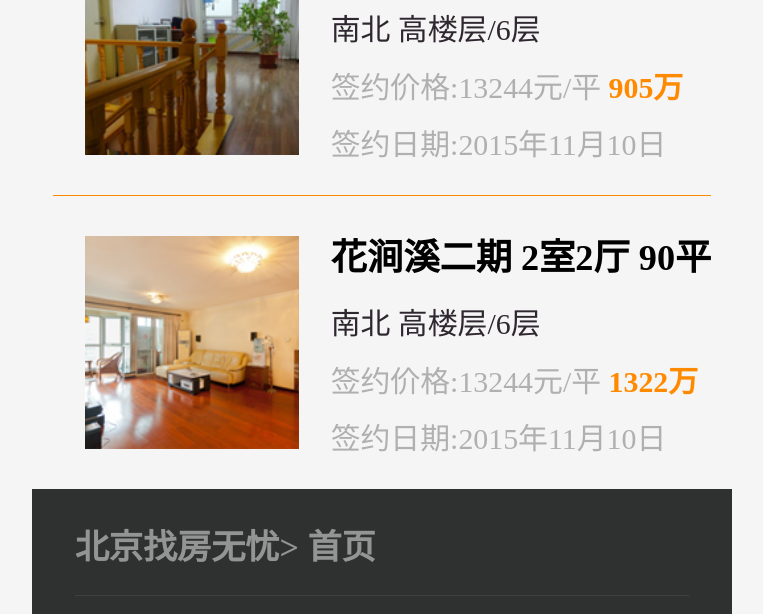
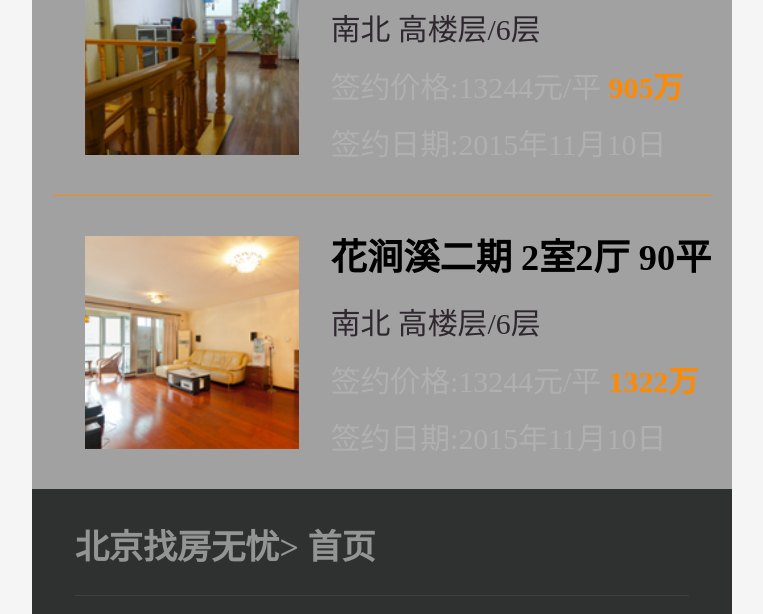
Before and after one commit to lik0319/careroom, a plain HTML site: page SecondhandList.html in a window 1280 px wide. Shown: the part 744-1358 px from the top of the page, without its empty margins (258-1021 px from the left). Drawn offline with Linux system fonts and the light colour scheme.

Commit message:
'不完整'

```diff
--- a/SecondhandList.html
+++ b/SecondhandList.html
@@ -180,6 +180,7 @@
 
         </ul>
         <!-- 房屋详情 -->
+        <div class="zhe">
             <section class="information">
                 <ul class="con">
                     <li>
@@ -240,6 +241,7 @@
                     <p>网络经营许可证京ICP备20160812号</p>
                 </div>
             </div>
+        </div>
 
     </div>
 </body>
--- a/css/SecondhandList.less
+++ b/css/SecondhandList.less
@@ -308,6 +308,11 @@ body {
 
 
 // 房屋详情
+.zhe {
+    width: 100%;
+    background-color: rgba(37, 37, 37, 0.4);
+}
+
 .information {
 
     .con {
```
Also changed, not shown: css/SecondhandList.css. Lines whose indentation alone changed are shown as unchanged.
